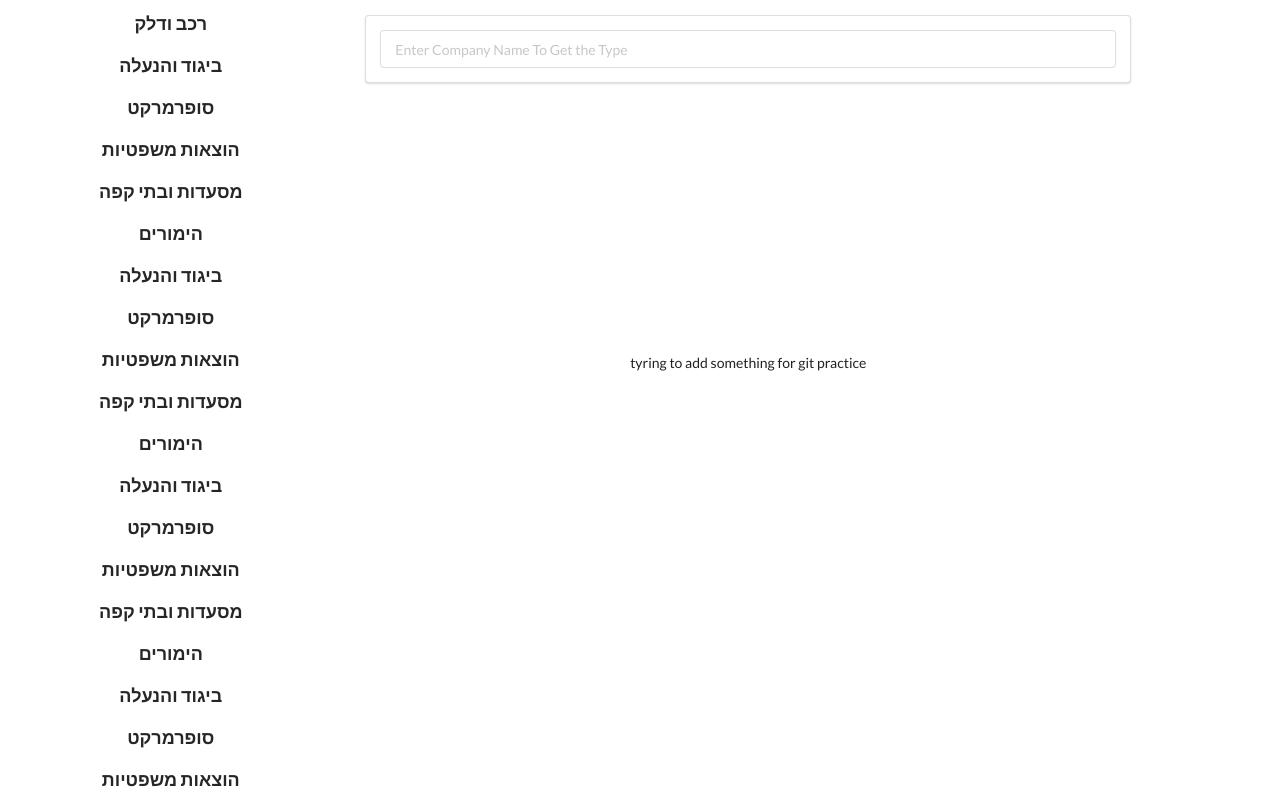
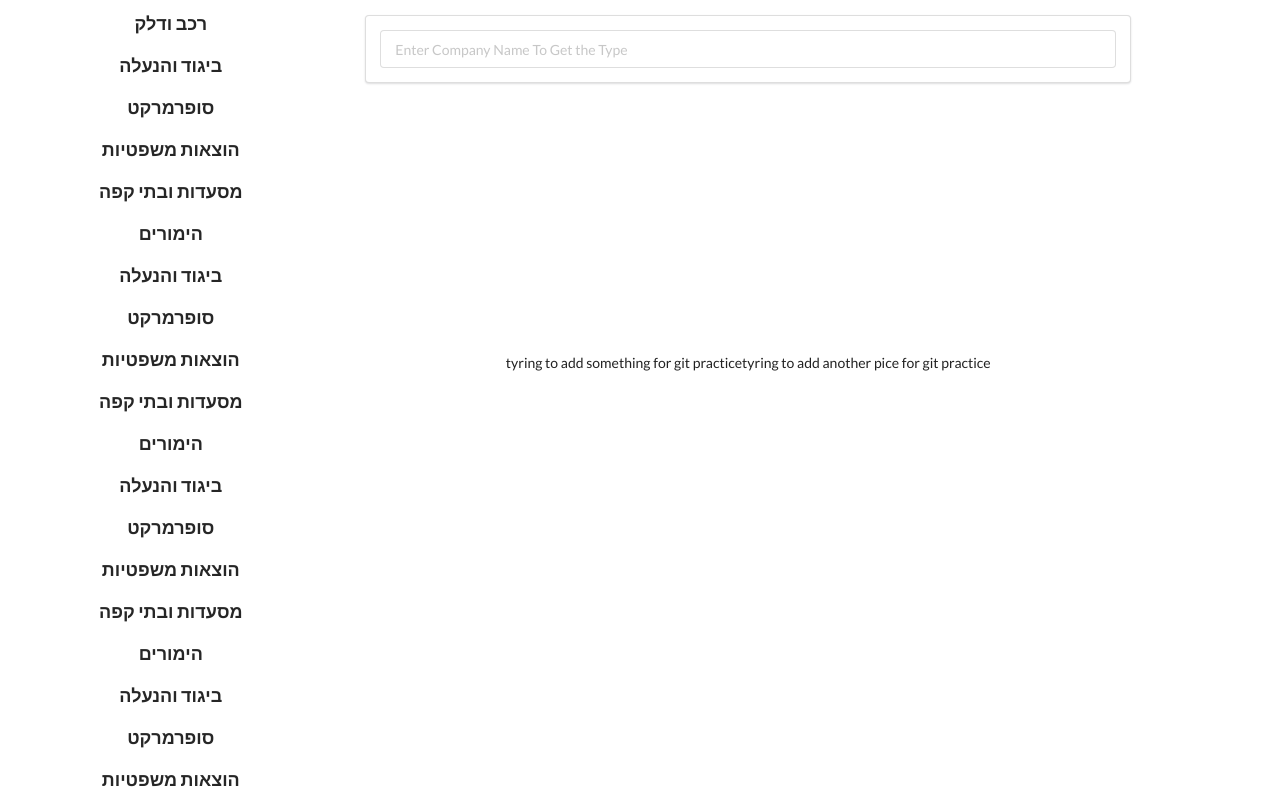
Before and after one commit to benmenis/Business-Type-Detection-Website, a React (Create React App) app: page / in a window 1280 px wide. Shown: the top 800 px of the page. Built offline with nearby package versions, Linux system fonts and the light colour scheme.

Commit message:
try to commit for return back after again

```diff
--- a/src/components/Result.js
+++ b/src/components/Result.js
@@ -7,6 +7,8 @@ const Result = result => {
         <div className="result">
             <h1>{result.result}</h1>
             <div>tyring to add something for git practice</div>
+
+            <div>tyring to add another pice for git practice</div>
         </div>
     );
 };
```
